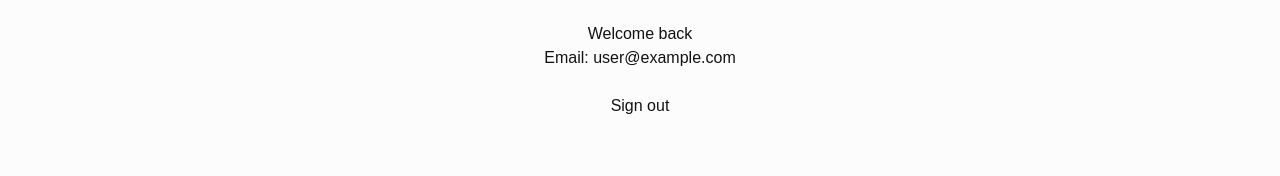
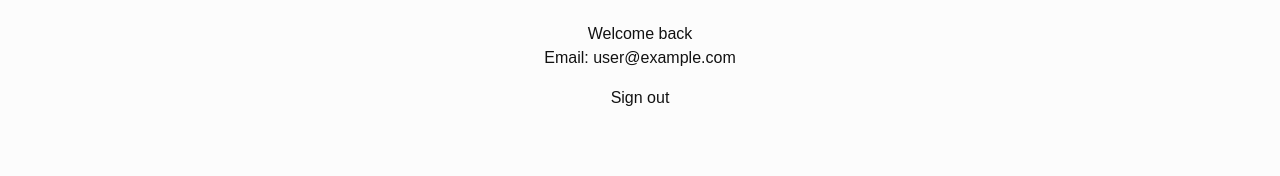
Before and after one commit to duncanmatt/ecomm_next, a Next.js app: page /Profile in a window 1280 px wide. Shown: the part 186-362 px from the top of the page. Built offline with nearby package versions, Linux system fonts and the light colour scheme; no server answers; sample sign-in values are in the browser's storage.

Commit message:
profile page styling

```diff
--- a/src/pages/Profile.tsx
+++ b/src/pages/Profile.tsx
@@ -21,8 +21,9 @@ const Profile = () => {
                 Welcome back {profile.firstName} {profile.lastName}
               </div>
               <div>Email: {session.user?.email}</div>
-              <br />
-              <button onClick={() => signOut()}>Sign out</button>
+              <div className='py-1rem'>
+                <button onClick={() => signOut()}>Sign out</button>
+              </div>
             </div>
           </div>
         </Layout>
```
